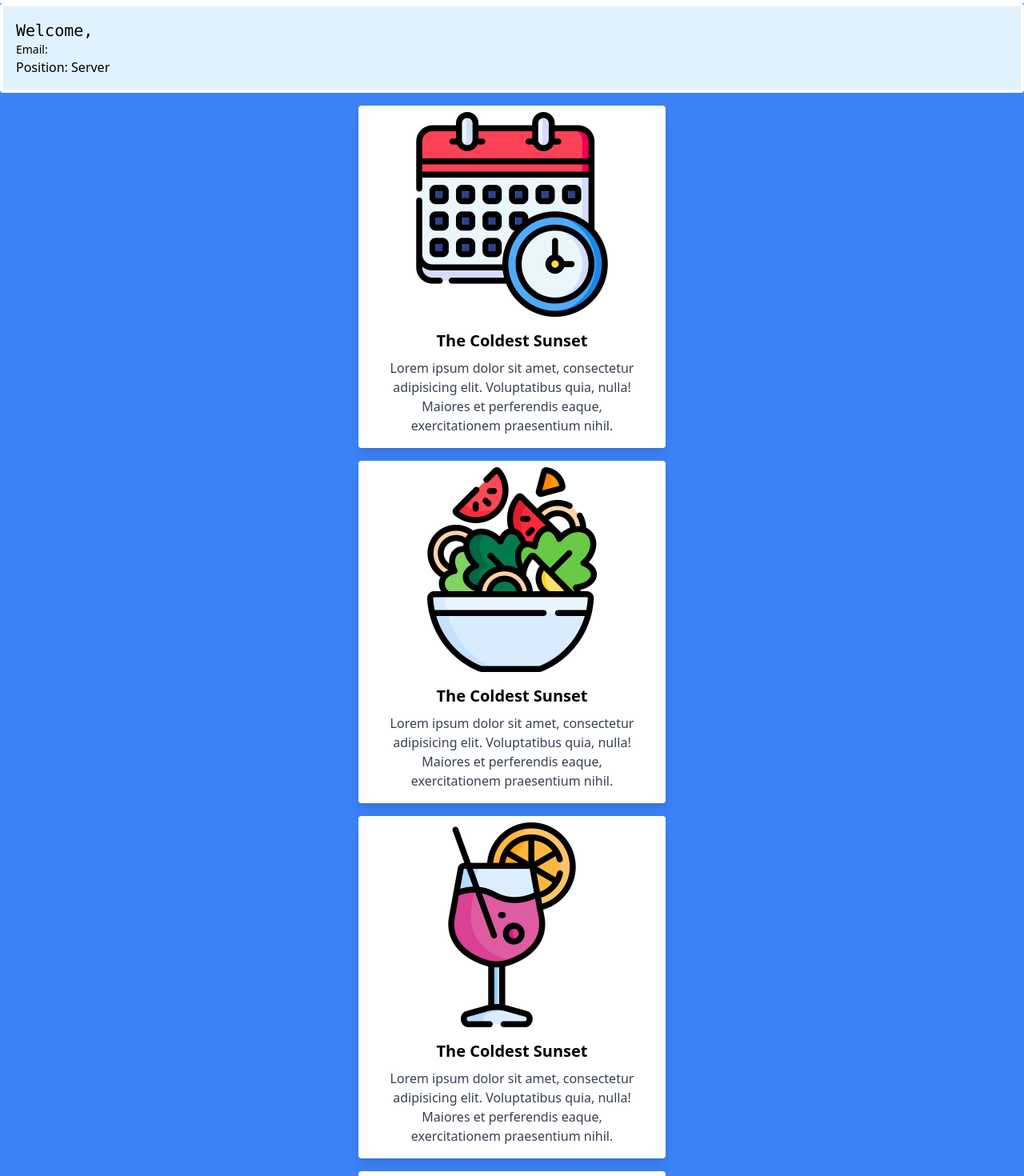
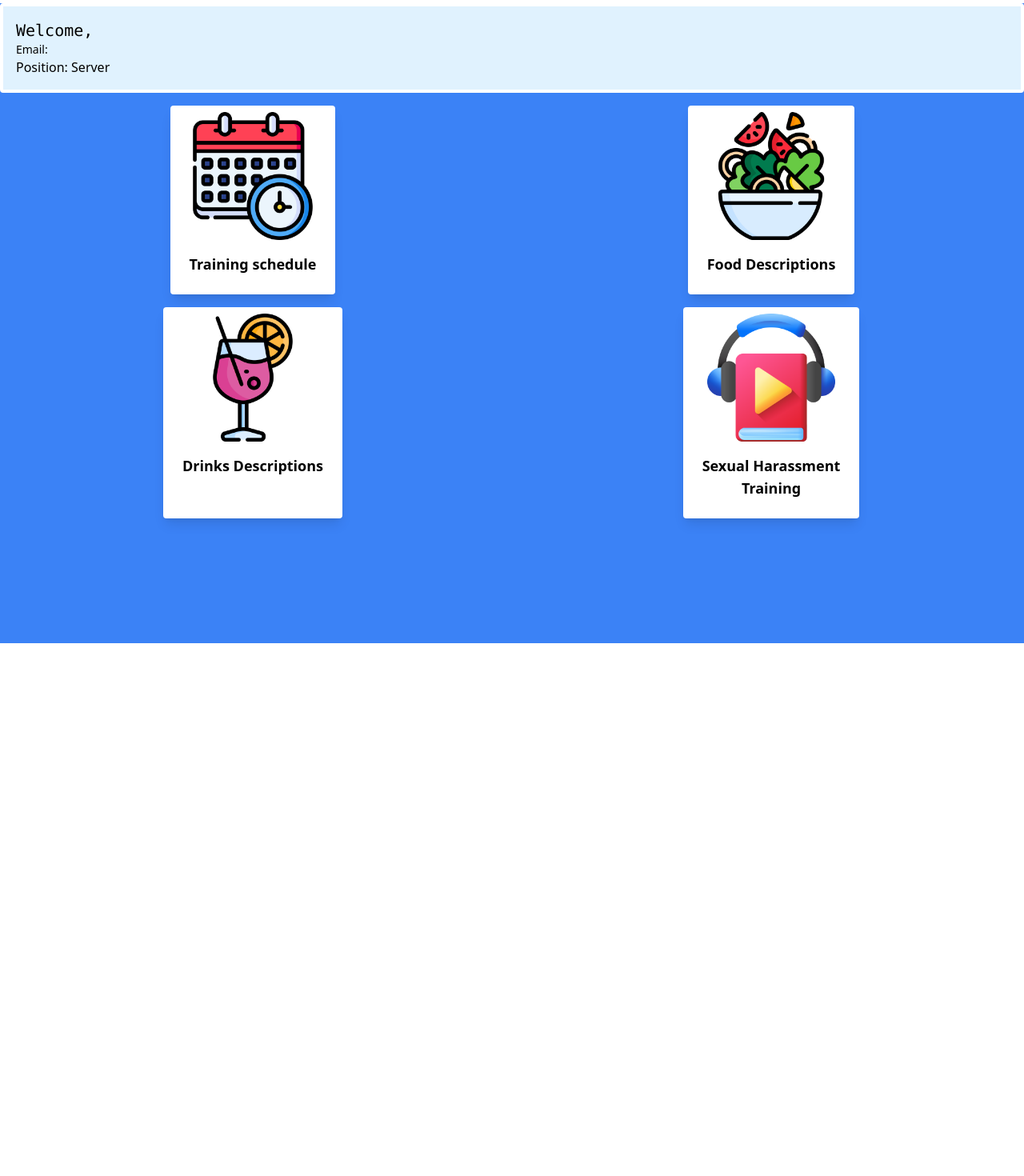
Before and after one commit to miguelf1671/RestaurantTrainerAPP, a React (Vite) app in the folder frontend/: page /dashboard in a window 1280 px wide. Shown: the part 60-1530 px from the top of the page at 80% size. After the commit the page ends 864 px from the top, so only its background shows below. Built offline with nearby package versions, Linux system fonts and the light colour scheme.

Commit message:
dashboard 1/2 way done

```diff
--- a/frontend/src/App.jsx
+++ b/frontend/src/App.jsx
@@ -10,6 +10,7 @@ import RegisterPage from "./pages/RegisterPage";
 import ResetPasswordPage from "./pages/ResetPasswordPage";
 import ActivatePage from "./pages/ActivatePage";
 import NotFoundPage from "./pages/notFoundPage";
+import TrainingSchedulePage from "./pages/TrainingSchedulePage";
 
 function App() {
   return (
@@ -23,6 +24,7 @@ function App() {
           <Route path="/register" element={<RegisterPage />} />
           <Route path="/resetpassword" element={<ResetPasswordPage />} />
           <Route path="/activate/:uid/:token" element={<ActivatePage />} />
+          <Route path="/training-schedule" element={<TrainingSchedulePage />} />
           <Route path="*" element={<NotFoundPage />} />
         </Routes>
       </Router>
--- a/frontend/src/pages/Dashboard.jsx
+++ b/frontend/src/pages/Dashboard.jsx
@@ -21,52 +21,42 @@ function Dashboard() {
         <h2 className="font-sans text-sm">Email: {userInfo.email}</h2>
         <h3 className="text-base">Position: Server</h3>
       </div>
-      <div className=" justify-center grid grid-cols-1  gap-4 justify-items-center">
+      <div className=" justify-center grid grid-cols-2  gap-4 justify-items-center">
+        <NavLink to={"/training-schedule"}>
+          <div className="bg-white max-w-sm rounded overflow-hidden shadow-lg flex flex-col items-center">
+            <img
+              className="h-32 w-32 sm:h-32 sm:w-32 md:h-40 md:w-40 lg:h-40 lg:w-40 mt-2"
+              src={scheduleImage}
+              alt="Sunset in the mountains"
+            />
+            <div className="px-6 py-4 text-center">
+              <div className="font-bold text-lg mb-2">Training schedule</div>
+              <p className="text-gray-700 text-base"></p>
+            </div>
+          </div>
+        </NavLink>
+
         <div className="bg-white max-w-sm rounded overflow-hidden shadow-lg flex flex-col items-center">
           <img
-            className="h-32 w-32 sm:h-32 sm:w-32 md:h-40 md:w-40 lg:h-64 lg:w-64 mt-2"
-            src={scheduleImage}
+            className="h-32 w-32 sm:h-32 sm:w-32 md:h-40 md:w-40 lg:h-40 lg:w-40 mt-2"
+            src={saladImage}
             alt="Sunset in the mountains"
           />
           <div className="px-6 py-4 text-center">
-            <div className="font-bold text-xl mb-2">The Coldest Sunset</div>
-            <p className="text-gray-700 text-base">
-              Lorem ipsum dolor sit amet, consectetur adipisicing elit.
-              Voluptatibus quia, nulla! Maiores et perferendis eaque,
-              exercitationem praesentium nihil.
-            </p>
+            <div className="font-bold text-lg mb-2">Food Descriptions</div>
+            <p className="text-gray-700 text-base"></p>
           </div>
         </div>
 
         <div className="bg-white max-w-sm rounded overflow-hidden shadow-lg flex flex-col items-center">
           <img
-            className="h-32 w-32 sm:h-32 sm:w-32 md:h-40 md:w-40 lg:h-64 lg:w-64 mt-2"
-            src={saladImage}
-            alt="Sunset in the mountains"
-          />
-          <div className="px-6 py-4 text-center">
-            <div className="font-bold text-xl mb-2">The Coldest Sunset</div>
-            <p className="text-gray-700 text-base">
-              Lorem ipsum dolor sit amet, consectetur adipisicing elit.
-              Voluptatibus quia, nulla! Maiores et perferendis eaque,
-              exercitationem praesentium nihil.
-            </p>
-          </div>
-        </div>
-
-        <div className="bg-white max-w-sm rounded overflow-hidden shadow-lg flex flex-col items-center">
-          <img
-            className="h-32 w-32 sm:h-32 sm:w-32 md:h-40 md:w-40 lg:h-64 lg:w-64 mt-2"
+            className="h-32 w-32 sm:h-32 sm:w-32 md:h-40 md:w-40 lg:h-40 lg:w-40 mt-2"
             src={wineglassImage}
             alt="Sunset in the mountains"
           />
           <div className="px-6 py-4 text-center">
-            <div className="font-bold text-xl mb-2">The Coldest Sunset</div>
-            <p className="text-gray-700 text-base">
-              Lorem ipsum dolor sit amet, consectetur adipisicing elit.
-              Voluptatibus quia, nulla! Maiores et perferendis eaque,
-              exercitationem praesentium nihil.
-            </p>
+            <div className="font-bold text-lg mb-2">Drinks Descriptions</div>
+            <p className="text-gray-700 text-base"></p>
           </div>
         </div>
         <NavLink
@@ -76,19 +66,15 @@ function Dashboard() {
         >
           <div className="bg-white max-w-sm rounded overflow-hidden shadow-lg flex flex-col items-center">
             <img
-              className="h-32 w-32 sm:h-32 sm:w-32 md:h-40 md:w-40 lg:h-64 lg:w-64 mt-2"
+              className="h-32 w-32 sm:h-32 sm:w-32 md:h-40 md:w-40 lg:h-40 lg:w-40 mt-2"
               src={audiobookImage}
               alt="Sunset in the mountains"
             />
             <div className="px-6 py-4 text-center">
-              <div className="font-bold text-xl mb-2">
-                Sexual Harassment Training
+              <div className="font-bold text-lg mb-2">
+                Sexual Harassment <br /> Training
               </div>
-              <p className="text-gray-700 text-base">
-                Lorem ipsum dolor sit amet, consectetur adipisicing elit.
-                Voluptatibus quia, nulla! Maiores et perferendis eaque,
-                exercitationem praesentium nihil.
-              </p>
+              <p className="text-gray-700 text-base"></p>
             </div>
           </div>
         </NavLink>
--- /dev/null
+++ b/frontend/src/pages/TrainingSchedulePage.jsx
@@ -0,0 +1,11 @@
+import React from "react";
+
+function TrainingSchedulePage() {
+  return (
+    <>
+      <div></div>
+    </>
+  );
+}
+
+export default TrainingSchedulePage;
```
